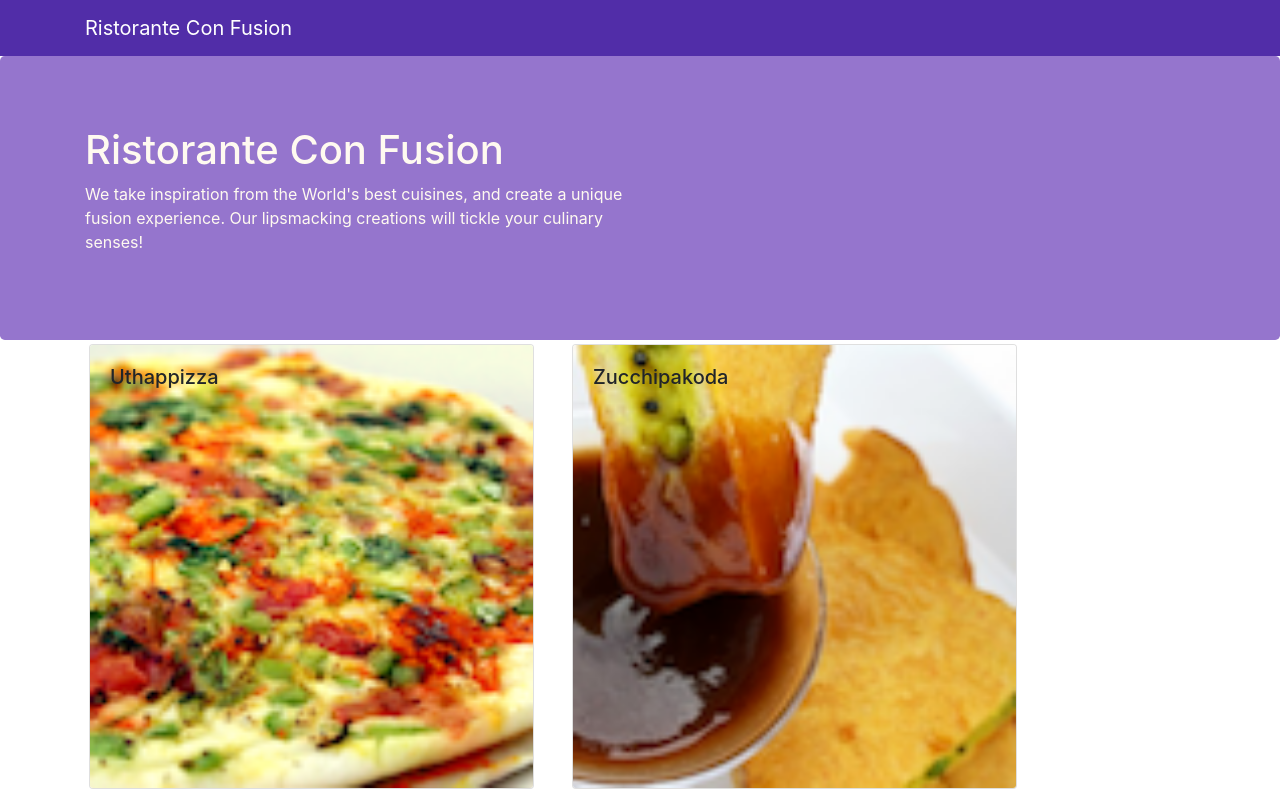
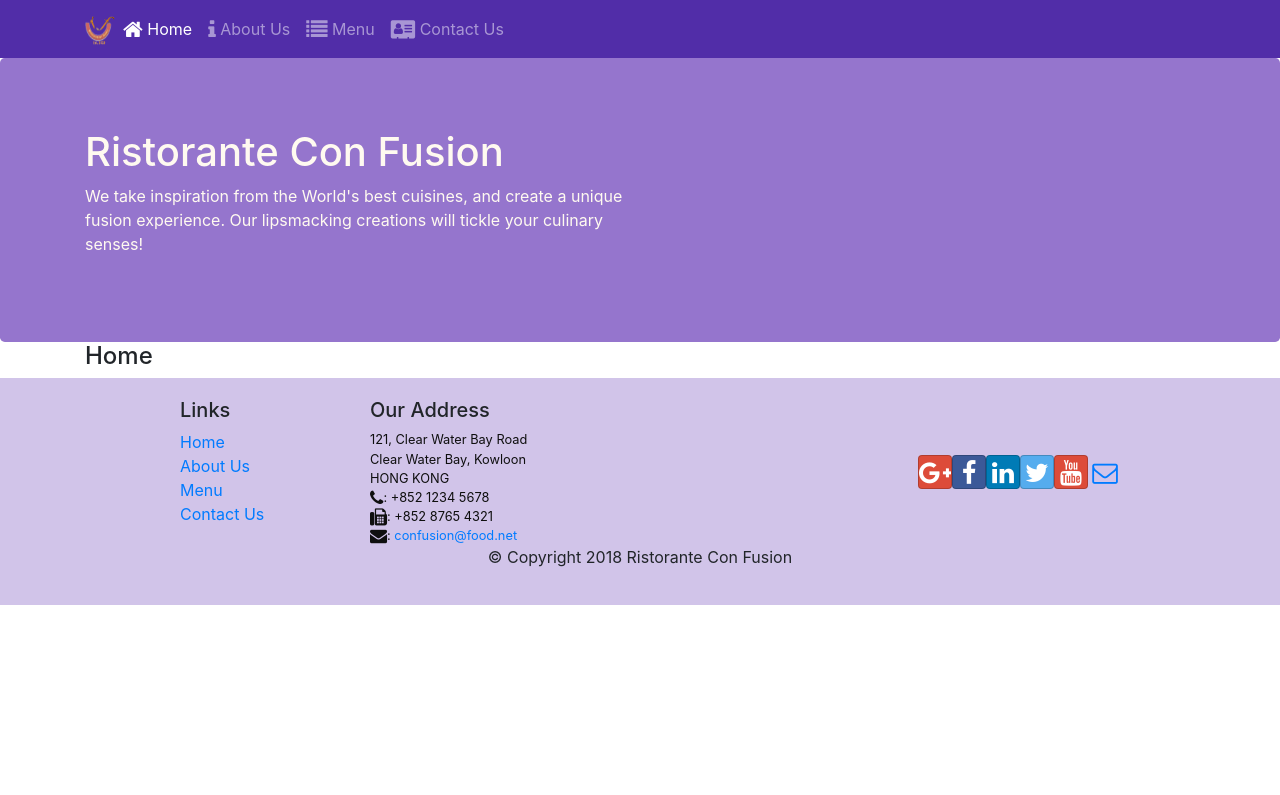
Before and after one commit to vkaru001/ReactApp---Confusion, a React (Create React App) app: page /home in a window 1280 px wide. Shown: the top 795 px of the page. Built offline with nearby package versions, Linux system fonts and the light colour scheme.

Commit message:
React Router

```diff
--- a/package.json
+++ b/package.json
@@ -12,6 +12,7 @@
     "react": "^18.0.0",
     "react-dom": "^18.0.0",
     "react-popper": "0.9.2",
+    "react-router-dom": "4.2.2",
     "react-scripts": "5.0.1",
     "reactstrap": "5.0.0",
     "web-vitals": "^2.1.4"
--- a/src/App.js
+++ b/src/App.js
@@ -1,21 +1,18 @@
 import React, { Component } from 'react';
-
-
 import Main from './components/MainComponent';
-
 import './App.css';
-
+import { BrowserRouter } from 'react-router-dom';
 
 class App extends Component {
 
 
   render() {
     return (
-      <div >
-
-        <Main />
-
-      </div>
+      <BrowserRouter>
+        <div >
+          <Main />
+        </div>
+      </BrowserRouter>
     );
   }
 }
--- a/src/components/FooterComponent.js
+++ b/src/components/FooterComponent.js
@@ -1,4 +1,5 @@
 import React from "react";
+import { Link } from 'react-router-dom';
 
 function Footer(props) {
     return(
@@ -8,10 +9,10 @@
                 <div className="col-4 offset-1 col-sm-2">
                     <h5>Links</h5>
                     <ul className="list-unstyled">
-                        <li><a href="#">Home</a></li>
-                        <li><a href="#">About</a></li>
-                        <li><a href="#">Menu</a></li>
-                        <li><a href="contactus.html">Contact</a></li>
+                        <li><Link to="/home">Home</Link></li>
+                        <li><Link to="/aboutus">About Us</Link></li>
+                        <li><Link to="/menu">Menu</Link></li>
+                        <li><a href="/contactus">Contact Us</a></li>
                     </ul>
                 </div>
                 <div className="col-7 col-sm-5">
--- a/src/components/HeaderComponent.js
+++ b/src/components/HeaderComponent.js
@@ -1,14 +1,53 @@
 import React, { Component } from "react";
-
-import { Navbar, NavbarBrand, Jumbotron } from 'reactstrap';
+import { Navbar, NavbarBrand, Nav, NavbarToggler, Collapse, NavItem, Jumbotron } from 'reactstrap';
+import { NavLink } from 'react-router-dom';
 
 class Header extends Component {
+
+    constructor(props){
+        super(props);
+        this.state = { isNavOpen: false };
+        this.toggleNav = this.toggleNav.bind(this);
+    }
+    toggleNav(){
+        this.setState({
+            isNavOpen: !this.state.isNavOpen
+        });
+    }
      render() {
          return(
              <React.Fragment>
-                <Navbar dark>
+                <Navbar dark expand="md">
                     <div className="container">
-                        <NavbarBrand href="/">Ristorante Con Fusion</NavbarBrand>
+                        <NavbarToggler onClick={this.toggleNav} />
+                        <NavbarBrand className="mr-auto " href="/">
+                            <img src="assets/images/logo.png" height="30" width="30"
+                                alt="Ristorante Con Fusion" />
+                        </NavbarBrand>
+                        <Collapse isOpen={this.state.isNavOpen} navbar>
+                            <Nav navbar>
+                                <NavItem>
+                                    <NavLink className="nav-link" to="/home">
+                                        <span className="fa fa-home fa-lg"></span> Home
+                                    </NavLink>
+                                </NavItem>
+                                <NavItem>
+                                    <NavLink className="nav-link" to="/aboutus">
+                                        <span className="fa fa-info fa-lg"></span> About Us
+                                    </NavLink>
+                                </NavItem>
+                                <NavItem>
+                                    <NavLink className="nav-link" to="/menu">
+                                        <span className="fa fa-list fa-lg"></span> Menu
+                                    </NavLink>
+                                </NavItem>
+                                <NavItem>
+                                    <NavLink className="nav-link" to="/contactus">
+                                        <span className="fa fa-address-card fa-lg"></span> Contact Us
+                                    </NavLink>
+                                </NavItem>
+                            </Nav>
+                        </Collapse>
                     </div>
                 </Navbar>
                 <Jumbotron>
--- /dev/null
+++ b/src/components/HomeComponent.js
@@ -0,0 +1,11 @@
+import React from "react";
+
+function Home(props){
+    return(
+        <div className="container">
+            <h4>Home</h4>
+        </div>
+    );
+}
+
+export default Home;
--- a/src/components/MainComponent.js
+++ b/src/components/MainComponent.js
@@ -1,11 +1,11 @@
 import React, { Component } from 'react';
-
+import Home from './HomeComponent';
 import Menu from './MenuComponent';
 import DishDetail from './DishdetailComponent';
 import Header from './HeaderComponent';
 import Footer from './FooterComponent';
 import { DISHES } from '../shared/dishes';
-
+import { Switch, Route, Redirect } from 'react-router-dom';
 class Main extends Component {
 
   constructor(props){
@@ -17,18 +17,21 @@
     };
   }
 
-  onDishSelect(dishId){
-    this.setState({selectedDish : dishId});
-  }
+  render() {
 
-  render() {
+    const Homepage =() => {
+      return(
+        <Home/>
+      );
+    }
     return (
       <div>
         <Header />
-        <Menu dishes={this.state.dishes}
-        onClick={(dishId) => this.onDishSelect(dishId)} />
-        <DishDetail
-        dish={this.state.dishes.filter((dish) => dish.id === this.state.selectedDish)[0]} />
+        <Switch>
+          <Route path="/home" component={Homepage} />
+          <Route exact path="/menu" component={() => <Menu dishes={this.state.dishes} />} />
+          <Redirect to="/home" />
+        </Switch>
       <Footer />
       </div>
     );
```
Also changed, not shown: 1 other file (tests, documents, lock files or other folders).
